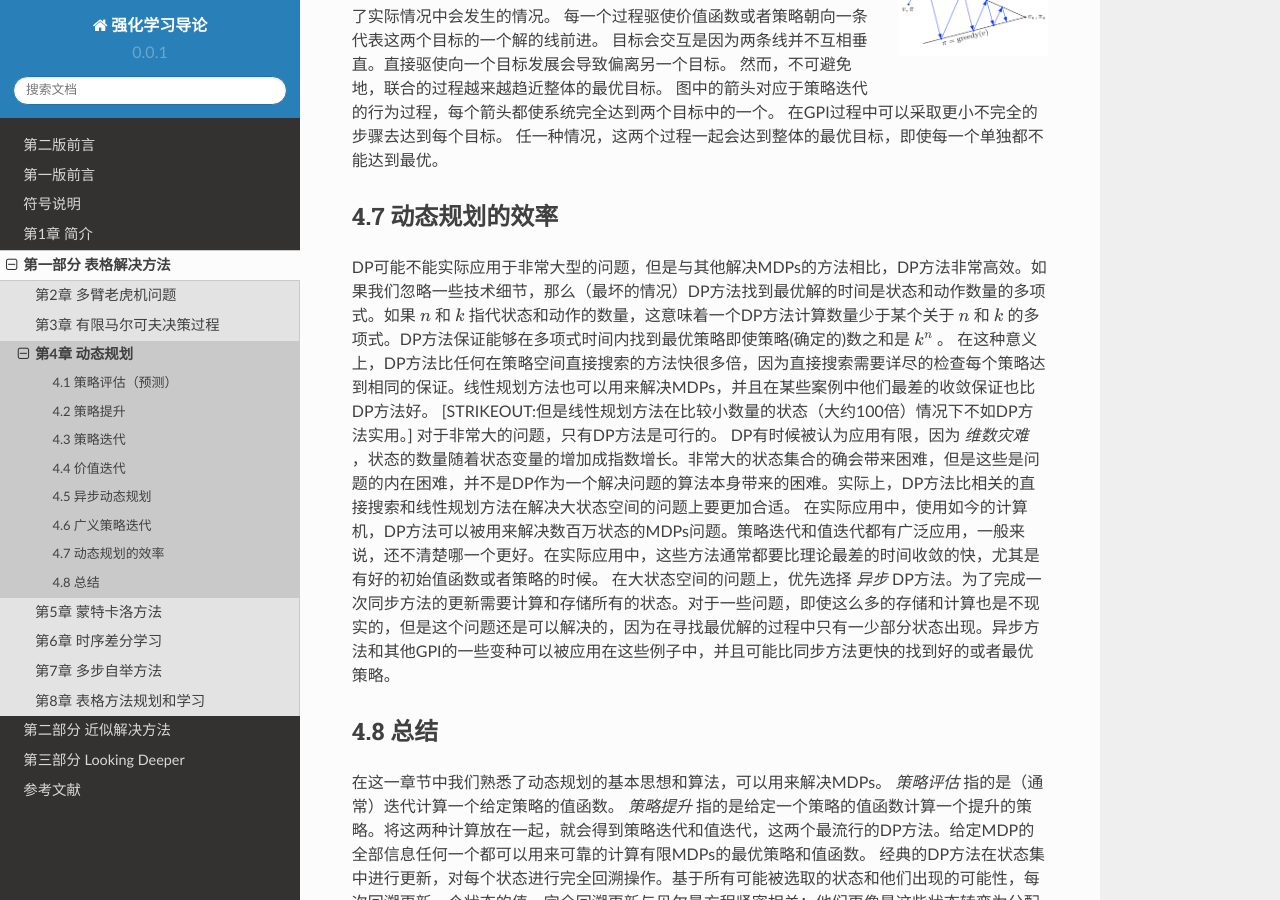
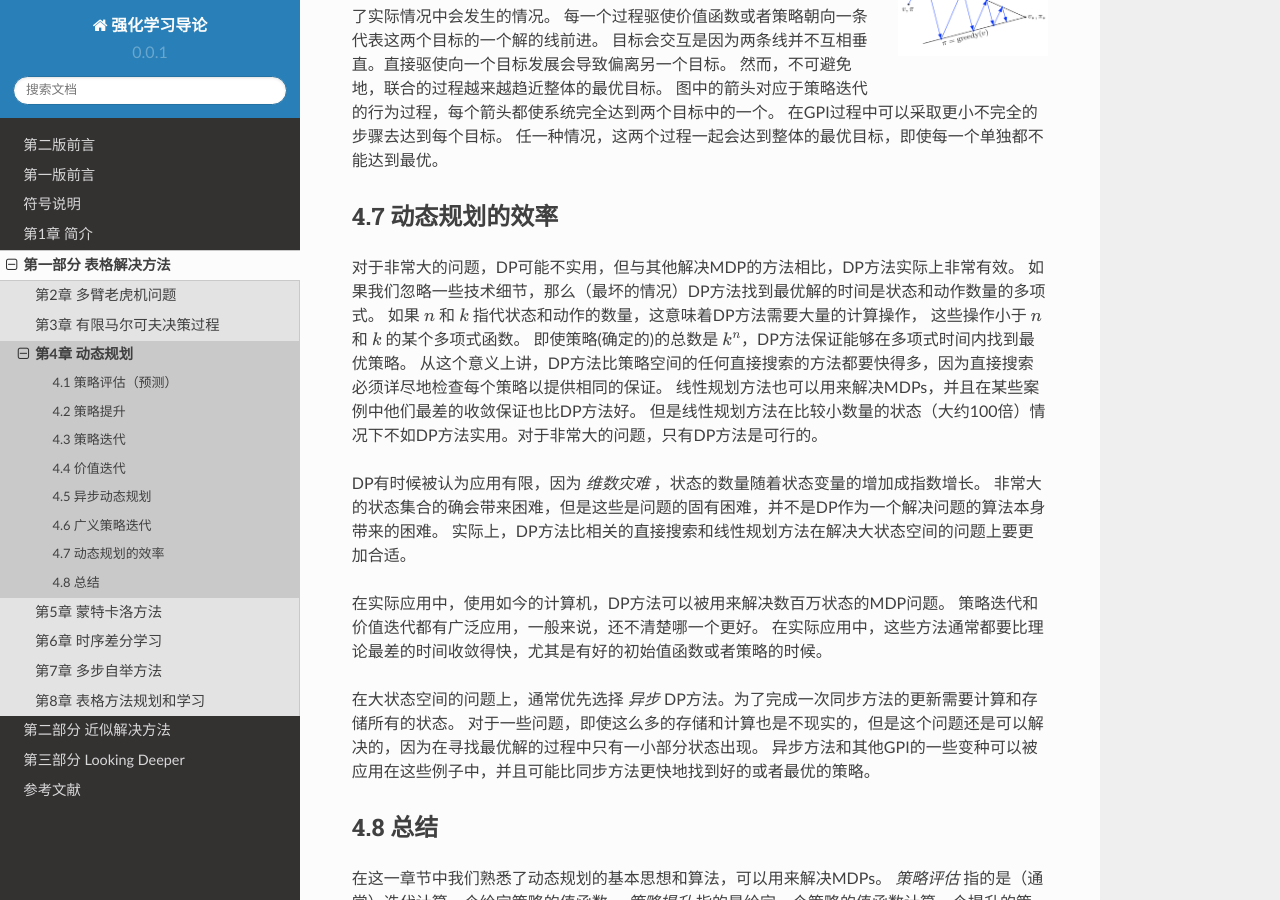
Before and after one commit to qiwihui/reinforcement-learning-an-introduction-chinese, a Sphinx documentation site: the page built from source/partI/chapter4/dynamic_programming.rst, in a window 1280 px wide and 900 px high, scrolled down 12999 px. Built offline with Sphinx 7.4.7 and the Read the Docs theme 2.0.0, drawn with Linux system fonts in a browser that asks for light colours.

Commit message:
docs: 4.7 动态规划的效率

```diff
--- a/source/partI/chapter4/dynamic_programming.rst
+++ b/source/partI/chapter4/dynamic_programming.rst
@@ -533,11 +533,27 @@ GPI中的评估和提升的过程可以认为是既存在竞争又存在合作
 4.7 动态规划的效率
 --------------------
 
-DP可能不能实际应用于非常大型的问题，但是与其他解决MDPs的方法相比，DP方法非常高效。如果我们忽略一些技术细节，那么（最坏的情况）DP方法找到最优解的时间是状态和动作数量的多项式。如果 :math:`n` 和 :math:`k` 指代状态和动作的数量，这意味着一个DP方法计算数量少于某个关于 :math:`n` 和 :math:`k` 的多项式。DP方法保证能够在多项式时间内找到最优策略即使策略(确定的)数之和是 :math:`k^n` 。
-在这种意义上，DP方法比任何在策略空间直接搜索的方法快很多倍，因为直接搜索需要详尽的检查每个策略达到相同的保证。线性规划方法也可以用来解决MDPs，并且在某些案例中他们最差的收敛保证也比DP方法好。 [STRIKEOUT:但是线性规划方法在比较小数量的状态（大约100倍）情况下不如DP方法实用。] 对于非常大的问题，只有DP方法是可行的。
-DP有时候被认为应用有限，因为 *维数灾难* ，状态的数量随着状态变量的增加成指数增长。非常大的状态集合的确会带来困难，但是这些是问题的内在困难，并不是DP作为一个解决问题的算法本身带来的困难。实际上，DP方法比相关的直接搜索和线性规划方法在解决大状态空间的问题上要更加合适。
-在实际应用中，使用如今的计算机，DP方法可以被用来解决数百万状态的MDPs问题。策略迭代和值迭代都有广泛应用，一般来说，还不清楚哪一个更好。在实际应用中，这些方法通常都要比理论最差的时间收敛的快，尤其是有好的初始值函数或者策略的时候。
-在大状态空间的问题上，优先选择 *异步* DP方法。为了完成一次同步方法的更新需要计算和存储所有的状态。对于一些问题，即使这么多的存储和计算也是不现实的，但是这个问题还是可以解决的，因为在寻找最优解的过程中只有一少部分状态出现。异步方法和其他GPI的一些变种可以被应用在这些例子中，并且可能比同步方法更快的找到好的或者最优策略。
+对于非常大的问题，DP可能不实用，但与其他解决MDP的方法相比，DP方法实际上非常有效。
+如果我们忽略一些技术细节，那么（最坏的情况）DP方法找到最优解的时间是状态和动作数量的多项式。
+如果 :math:`n` 和 :math:`k` 指代状态和动作的数量，这意味着DP方法需要大量的计算操作，
+这些操作小于 :math:`n` 和 :math:`k` 的某个多项式函数。
+即使策略(确定的)的总数是 :math:`k^n`，DP方法保证能够在多项式时间内找到最优策略。
+从这个意义上讲，DP方法比策略空间的任何直接搜索的方法都要快得多，因为直接搜索必须详尽地检查每个策略以提供相同的保证。
+线性规划方法也可以用来解决MDPs，并且在某些案例中他们最差的收敛保证也比DP方法好。
+但是线性规划方法在比较小数量的状态（大约100倍）情况下不如DP方法实用。对于非常大的问题，只有DP方法是可行的。
+
+DP有时候被认为应用有限，因为 *维数灾难* ，状态的数量随着状态变量的增加成指数增长。
+非常大的状态集合的确会带来困难，但是这些是问题的固有困难，并不是DP作为一个解决问题的算法本身带来的困难。
+实际上，DP方法比相关的直接搜索和线性规划方法在解决大状态空间的问题上要更加合适。
+
+在实际应用中，使用如今的计算机，DP方法可以被用来解决数百万状态的MDP问题。
+策略迭代和价值迭代都有广泛应用，一般来说，还不清楚哪一个更好。
+在实际应用中，这些方法通常都要比理论最差的时间收敛得快，尤其是有好的初始值函数或者策略的时候。
+
+在大状态空间的问题上，通常优先选择 *异步* DP方法。为了完成一次同步方法的更新需要计算和存储所有的状态。
+对于一些问题，即使这么多的存储和计算也是不现实的，但是这个问题还是可以解决的，因为在寻找最优解的过程中只有一小部分状态出现。
+异步方法和其他GPI的一些变种可以被应用在这些例子中，并且可能比同步方法更快地找到好的或者最优的策略。
+
 
 4.8 总结
 -----------
```
